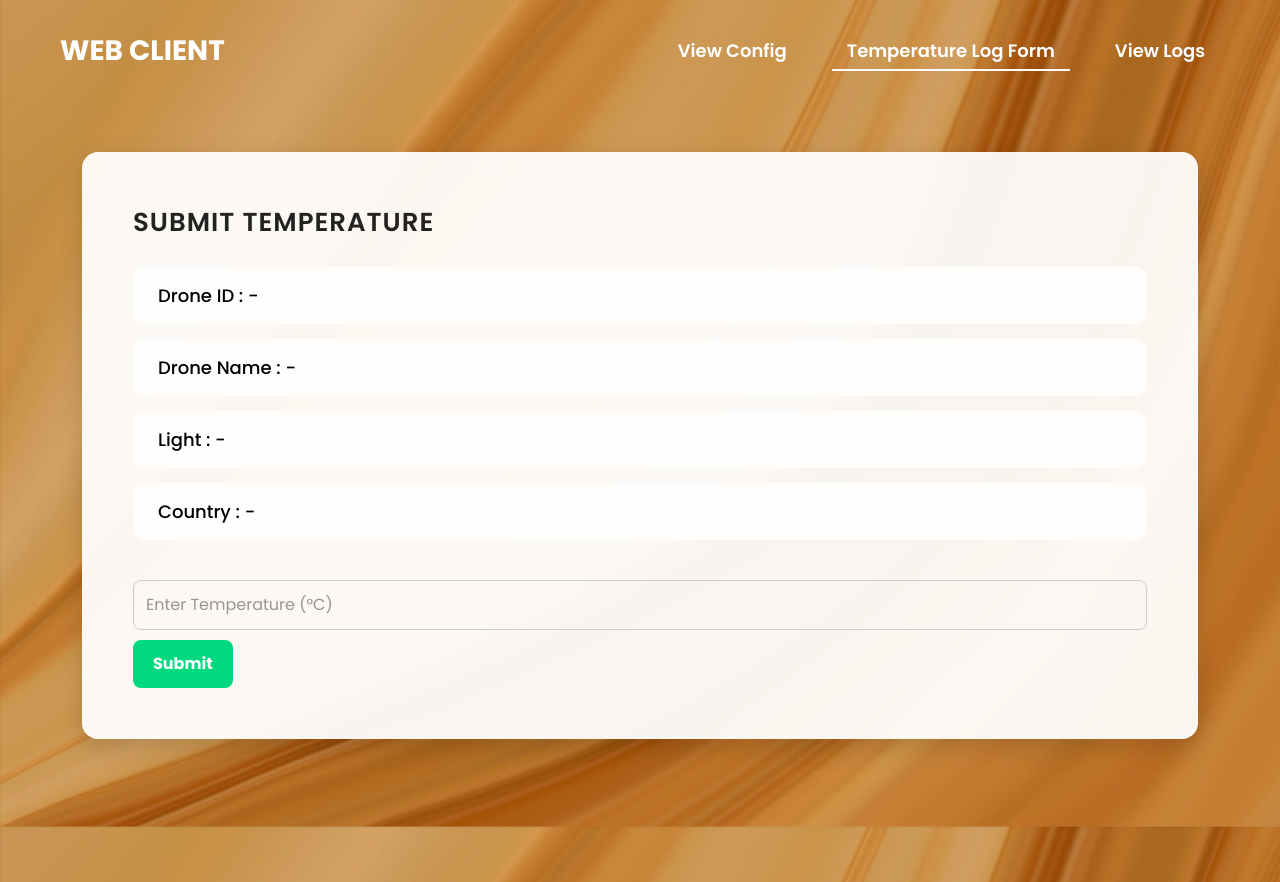
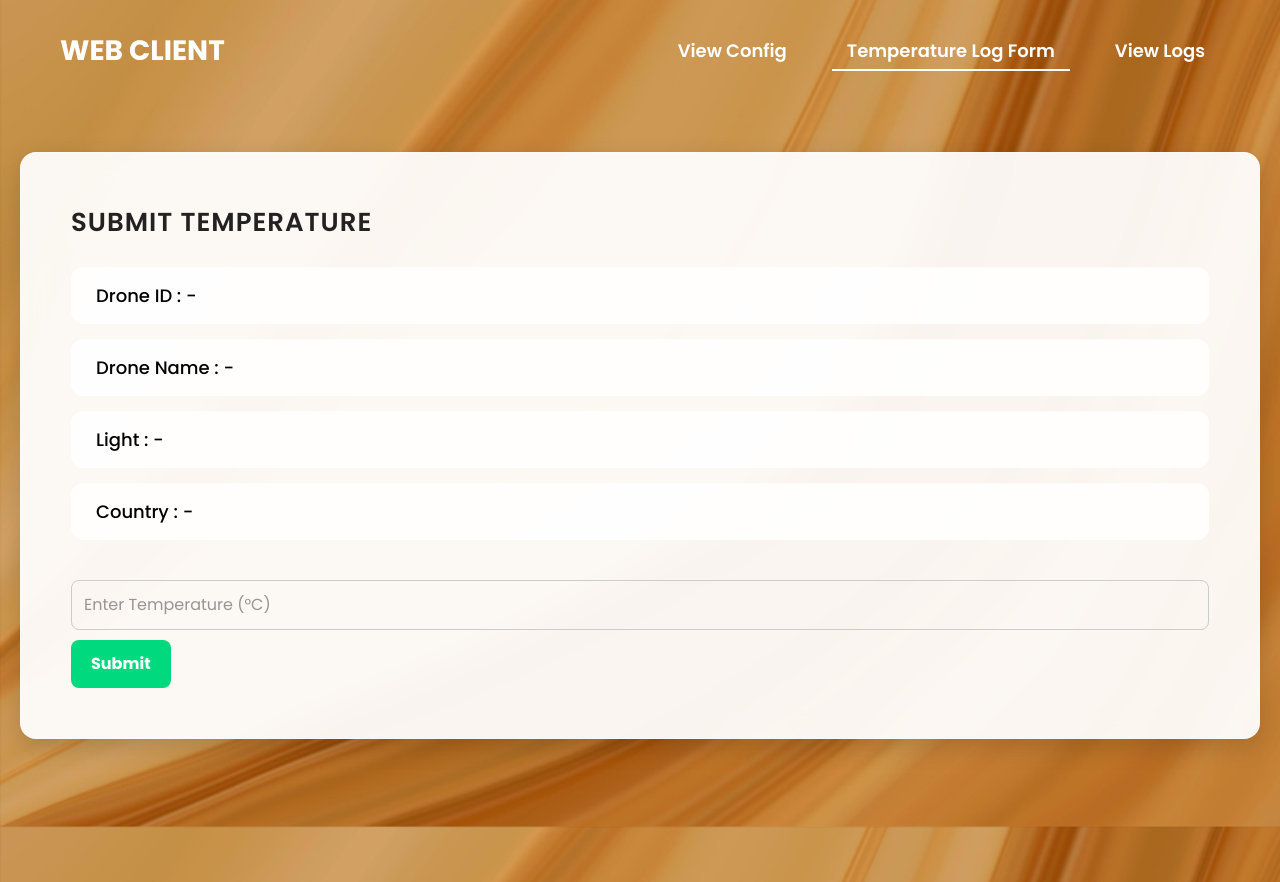
Before and after one commit to mintra27380/Project-Deployment5, a Next.js app: page /temperature in a window 1280 px wide. Built offline with nearby package versions, Linux system fonts and the light colour scheme; a web font is replaced by a local one.

Commit message:
fix: removed global CSS imports from pages

```diff
--- a/src/pages/re.css
+++ b/src/pages/re.css
@@ -12,6 +12,8 @@ html {
   color: #333;
   min-height: 100vh;
   width: 100%;
+  -webkit-font-smoothing: antialiased;
+  -moz-osx-font-smoothing: grayscale;
 }
 
 /* ---------- Header / Navbar ---------- */
@@ -54,14 +56,14 @@ nav a.active {
   padding-right: 20px;
 }
 
-/* ---------- Center Box (Updated) ---------- */
+/* ---------- Center Box ---------- */
 .center-box {
   background-color: #ffffffee;
   border-radius: 16px;
   box-shadow: 0 8px 24px rgba(0, 0, 0, 0.15);
-  max-width: 90%;
+  max-width: 1400px;  /* ✅ ให้แสดงเต็ม Desktop */
   width: 100%;
-  padding: 50px 50px;
+  padding: 50px;
   margin-top: -30px;
   margin-bottom: 60px;
   text-align: left;
@@ -77,26 +79,27 @@ nav a.active {
   margin-bottom: 25px;
 }
 
-/* ---------- Table Styles ---------- */
+/* ---------- Table Container ---------- */
 .table-container {
   width: 100%;
   overflow-x: auto;
+  border-radius: 8px;
+  background-color: #fff;
+  box-shadow: 0 2px 6px rgba(0, 0, 0, 0.05);
+  padding-bottom: 10px;
 }
 
+/* ---------- Table ---------- */
 .log-table {
   width: 100%;
+  table-layout: auto;
   border-collapse: collapse;
   font-size: 16px;
   color: #333;
-    background-color: #fff;
-    table-layout: auto;
-    box-shadow: 0 2px 6px rgba(0, 0, 0, 0.05);
-    border-radius: 8px;
-    overflow: hidden;
 }
 
 .log-table thead {
-    background-color: #e3f2fd; /* ✅ ฟ้าอ่อนแบบในภาพ */
+  background-color: #e3f2fd;
   color: #1976d2;
 }
 
@@ -105,6 +108,7 @@ nav a.active {
   padding: 14px 20px;
   text-align: center;
   border-bottom: 1px solid #e0e0e0;
+  white-space: nowrap; /* ✅ ป้องกันขึ้นบรรทัดใหม่ */
 }
 
 .log-table tbody tr:nth-child(even) {
@@ -112,10 +116,9 @@ nav a.active {
 }
 
 .log-table tbody tr:hover {
-    background-color: #f1faff; /* ✅ ฟ้าจางเมื่อ hover */
+  background-color: #f1faff;
   transition: background-color 0.2s ease;
 }
-
 
 /* ---------- No Data Message ---------- */
 .no-data {
@@ -124,6 +127,8 @@ nav a.active {
   color: #777;
   text-align: center;
 }
+
+/* ---------- Temperature Highlight ---------- */
 .temp-cell {
   text-align: right;
   color: #000;
```
Lines whose indentation alone changed are shown as unchanged.
